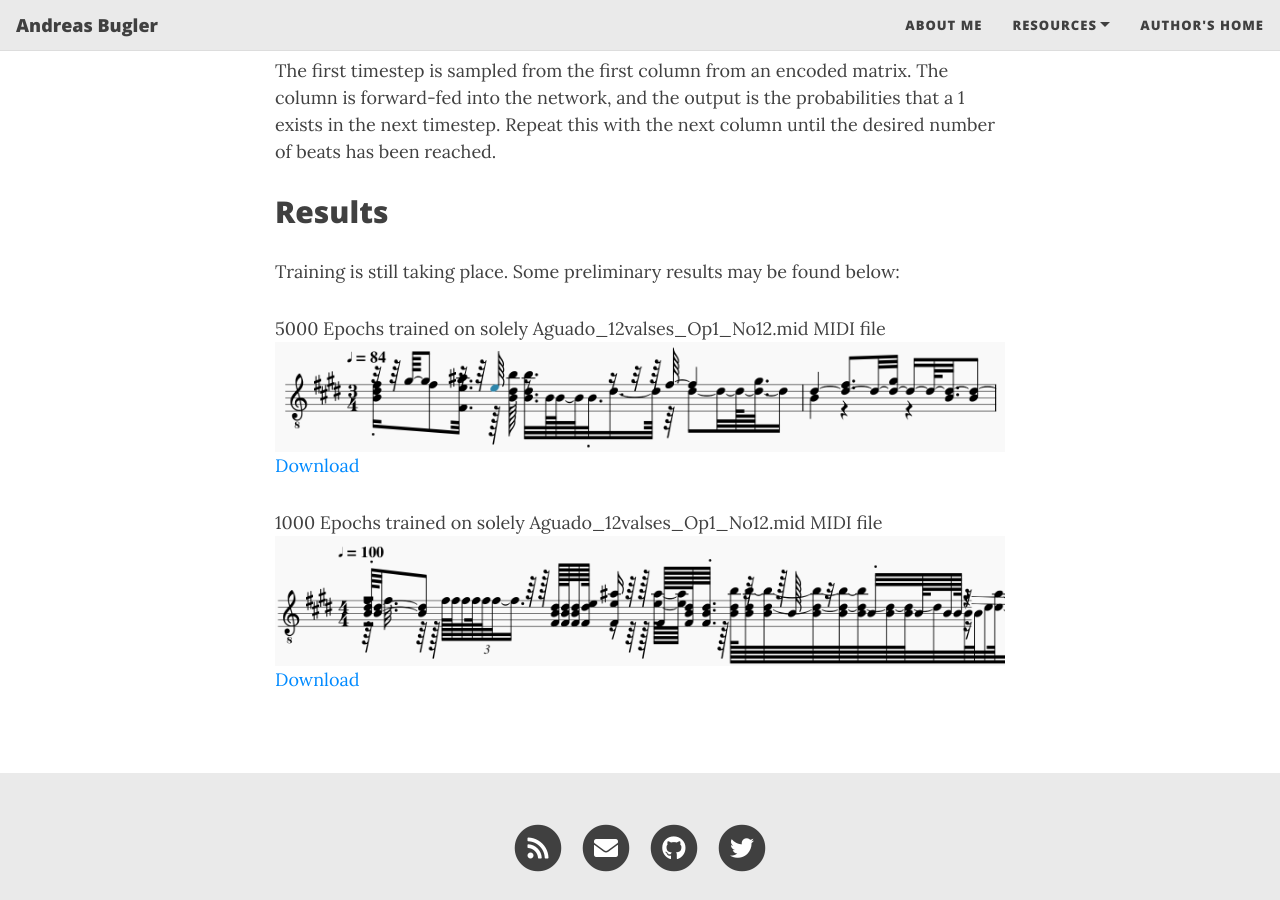
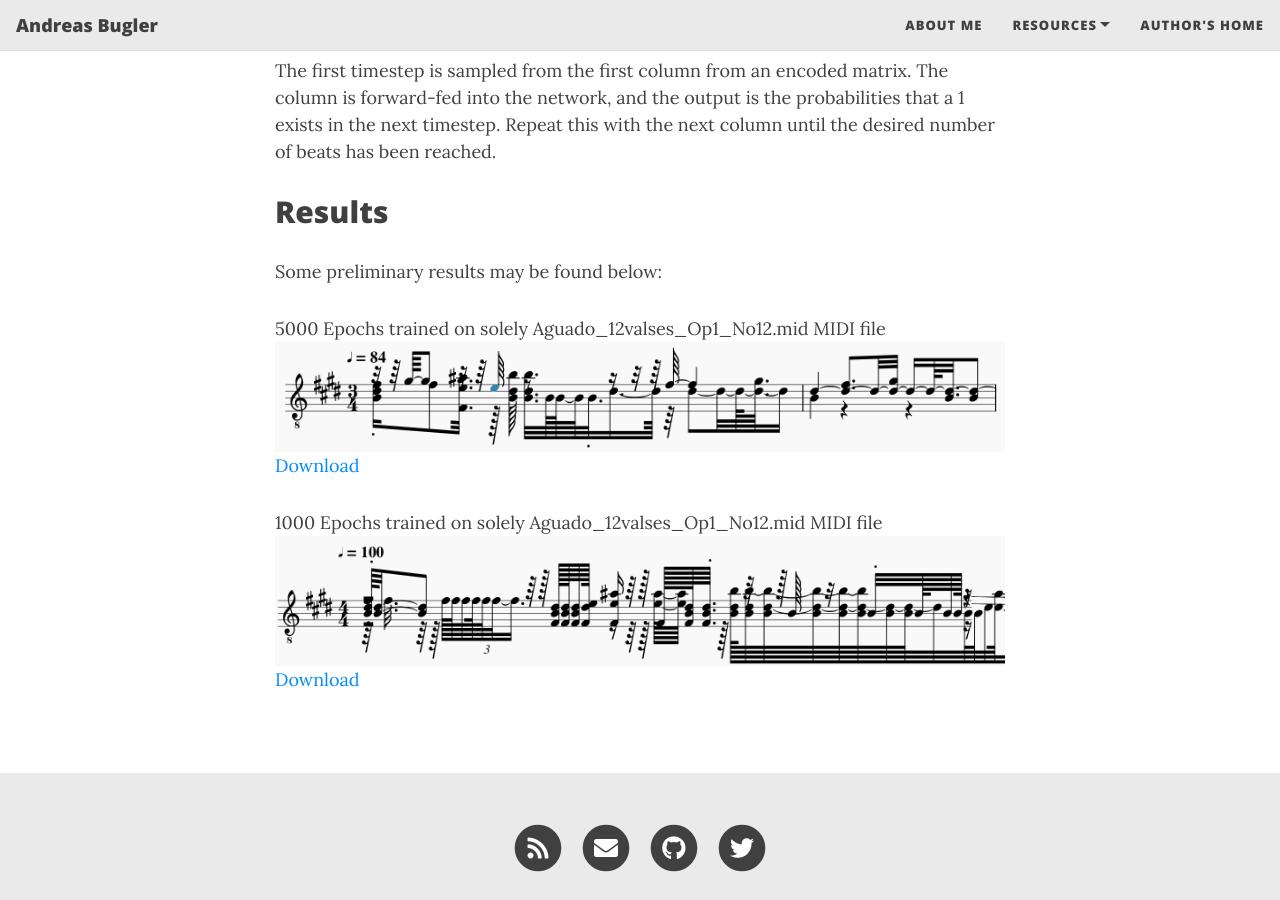
Before and after one commit to abugler/NylonRNNSite, a Jekyll site: the page built from NylonRNN/index.md, in a window 1280 px wide and 900 px high, scrolled down 3090 px. Built offline with Jekyll 4.4.1, drawn with Linux system fonts in a browser that asks for light colours; nearby versions of some CDN libraries; our own code applies the rules of GitHub Pages for plain Markdown files.

Commit message:
404 page

```diff
--- a/404.html
+++ b/404.html
@@ -5,9 +5,7 @@
 ---
 
 <div class="text-center">
-  <h1>Whoops, this page doesn't exist.</h1>
-  <h1>Move along. (404 error)</h1>
-  <br/>
+  <h1>Oops! You've reached a page that does not exist!</h1>
+  <a href="https://abugler.github.io">Back to Safety</a>
 
-  <img src="{{ 'assets/img/404-southpark.jpg' | relative_url }}" alt="Not found" />
 </div>
--- a/NylonRNN/index.md
+++ b/NylonRNN/index.md
@@ -67,7 +67,7 @@
 
 ## Results
 
-Training is still taking place. Some preliminary results may be found below:
+Some preliminary results may be found below:
 
 5000 Epochs trained on solely Aguado_12valses_Op1_No12.mid MIDI file
 ![experimental](src\experimental_track_12_11.png)
--- a/_config.yml
+++ b/_config.yml
@@ -1,3 +1,4 @@
+
 # Welcome to Beautiful Jekyll!
 # This config file is meant for settings that affect your entire website. When you first
 # set up your website you should go through all these settings and edit them, but after
```
Also changed, not shown: assets/img/404-southpark.jpg (deleted).
